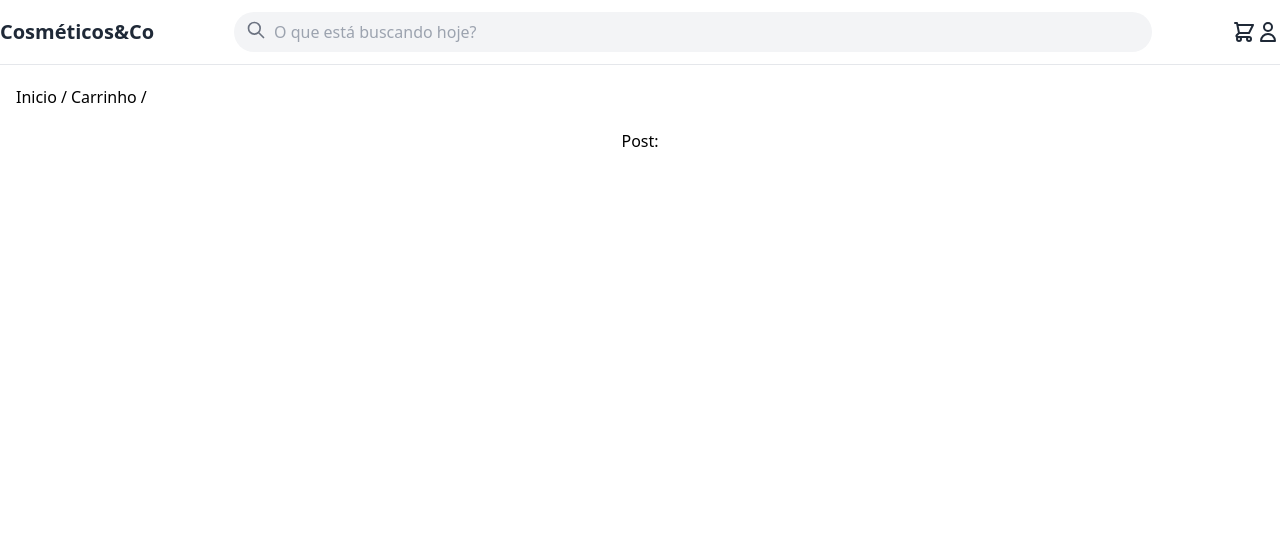
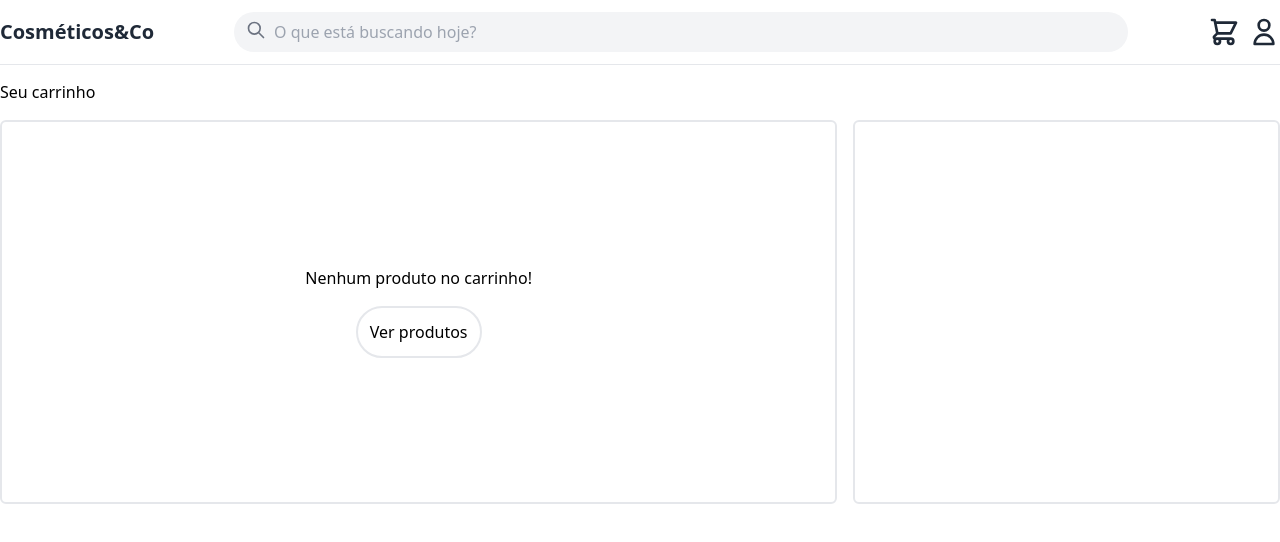
Before and after one commit to MarceloAzeved0/web-natura-ecommerce, a Next.js app: page /carrinho in a window 1280 px wide. Shown: the top 542 px of the page. Built offline with nearby package versions, Linux system fonts and the light colour scheme.

Commit message:
chore: init cart page

```diff
--- a/components/Breadcrumb/index.tsx
+++ b/components/Breadcrumb/index.tsx
@@ -12,7 +12,7 @@ const NextBreadcrumb = () => {
   return (
     <div className='container'>
       <ul className='flex w-full flex-row items-center p-4'>
-        <li>
+        <li className={`${pathNames.length === 0 ? 'text-orange-500' : ''}`}>
           <Link href={'/'}>Inicio</Link>
         </li>
         <span className='p-1'>/</span>
@@ -21,7 +21,9 @@ const NextBreadcrumb = () => {
           const itemLink = link[0].toUpperCase() + link.slice(1, link.length)
           return (
             <React.Fragment key={index}>
-              <li>
+              <li
+                className={`${pathNames.length === index + 1 ? 'text-orange-500' : ''}`}
+              >
                 <Link href={href}>{itemLink}</Link>
               </li>
               <span className='p-1'>/</span>
--- a/components/Card.tsx
+++ b/components/Card.tsx
@@ -4,9 +4,10 @@ import { IProduct } from '@/services/product/interfaces'
 
 interface CardProps {
   product: IProduct
+  action: () => void
 }
 
-const Card: React.FC<CardProps> = ({ product }) => {
+const Card: React.FC<CardProps> = ({ product, action }) => {
   const valueWithoutDiscount = product.price + (product.discount || 0)
   const percentDiscount = product.discount
     ? Math.round(product.price / product.discount)
@@ -49,7 +50,10 @@ const Card: React.FC<CardProps> = ({ product }) => {
           ''
         )}
       </div>
-      <button className='rounded-full border border-none bg-orange-500 px-6 py-3 text-white hover:opacity-30'>
+      <button
+        onClick={action}
+        className='rounded-full border border-none bg-orange-500 px-6 py-3 text-white hover:opacity-30'
+      >
         Adicionar
       </button>
     </article>
--- a/components/Header.tsx
+++ b/components/Header.tsx
@@ -5,13 +5,15 @@ import {
 } from '@heroicons/react/outline'
 import Link from 'next/link'
 import UserModal from './Modals/User'
-import { useState } from 'react'
+import { useContext, useState } from 'react'
+import { OrderContext } from '@/contexts/order'
 
 const Header = () => {
   const [openModal, setOpenModal] = useState<boolean>(false)
+  const { orderProducts, quantityProducts } = useContext(OrderContext)
 
   return (
-    <header className='flex w-full justify-center border-b'>
+    <header className='fixed top-0 flex w-full justify-center border-b bg-white'>
       <div className='container flex w-full items-center justify-between py-3'>
         <div className='hidden text-xl font-bold text-gray-800 sm:flex'>
           <b>Cosméticos&Co</b>
@@ -26,9 +28,19 @@ const Header = () => {
           <SearchIcon className='absolute left-3 top-2 h-5 w-5 text-gray-500' />
         </div>
 
-        <div className='flex items-center'>
-          <Link href='/carrinho' className='text-gray-800 hover:text-gray-600'>
-            <ShoppingCartIcon className='h-6 w-6' />
+        <div className='flex items-center justify-center'>
+          <Link
+            href='/carrinho'
+            className='mr-2 flex flex-col items-center justify-center text-gray-800 hover:text-gray-600'
+          >
+            {orderProducts.length ? (
+              <span className='z-10 -mb-1 -mr-4 h-6 w-6 rounded-xl border bg-orange-500 text-center font-bold text-white'>
+                {quantityProducts}
+              </span>
+            ) : (
+              ''
+            )}
+            <ShoppingCartIcon className='h-8 w-8' />
           </Link>
 
           <button
@@ -36,7 +48,7 @@ const Header = () => {
             onClick={() => setOpenModal(true)}
             className='text-gray-800 hover:text-gray-600'
           >
-            <UserIcon className='h-6 w-6' />
+            <UserIcon className='h-8 w-8' />
           </button>
 
           <UserModal open={openModal} setClosed={() => setOpenModal(false)} />
--- /dev/null
+++ b/components/Pages/Cart/ProductCart.tsx
@@ -0,0 +1,35 @@
+import { ProductContextProps } from '@/contexts/order'
+
+interface ProductCartProps {
+  product: ProductContextProps
+}
+
+const ProductCart: React.FC<ProductCartProps> = ({ product }) => {
+  return (
+    <article className='flex justify-between border-b-2 p-3'>
+      <img
+        className='w1/5 h-24 rounded-sm'
+        src={product.imageURL}
+        alt={product.name}
+      />
+      <div className='flex flex-1 flex-col justify-between'>
+        <p>{product.name}</p>
+        <p>
+          {product.price.toLocaleString('pt-br', {
+            style: 'currency',
+            currency: 'BRL',
+          })}
+        </p>
+      </div>
+
+      <div className='flex w-1/5 flex-col justify-between'>
+        <p>icon</p>
+        <p>
+          decrease <b>{product.quantity}</b> increase
+        </p>
+      </div>
+    </article>
+  )
+}
+
+export default ProductCart
--- a/contexts/order.tsx
+++ b/contexts/order.tsx
@@ -1,12 +1,23 @@
 import { IOrder } from '@/services/order/interfaces'
+import { IProduct } from '@/services/product/interfaces'
 import { createContext, useState } from 'react'
 
-export interface UserContextType {
+interface OrderProduct extends IProduct {
+  quantity: number
+}
+
+export interface OrderContextType {
+  orderProducts: OrderProduct[]
+  quantityProducts: number
+  addProduct: (data: IProduct) => void
+  removeProduct: (data: IProduct) => void
   order: IOrder
   setOrder: (data: IOrder) => void
 }
 
-const OrderContext = createContext<UserContextType>({} as UserContextType)
+export const OrderContext = createContext<OrderContextType>(
+  {} as OrderContextType,
+)
 
 interface OrderContextProps {
   children: React.ReactNode
@@ -14,9 +25,49 @@ interface OrderContextProps {
 
 const Order: React.FC<OrderContextProps> = ({ children }) => {
   const [order, setOrder] = useState<IOrder>({} as IOrder)
+  const [quantityProducts, setQuantityProducts] = useState(0)
+  const [orderProducts, setOrderProducts] = useState<OrderProduct[]>([])
+
+  const addProduct = (product: IProduct) => {
+    setQuantityProducts(quantityProducts + 1)
+
+    const index = orderProducts.findIndex((orderP) => orderP.id === product.id)
+
+    if (index === -1) {
+      setOrderProducts((oldItems) => [...oldItems, { ...product, quantity: 1 }])
+      return
+    }
+
+    const newOrderProducts = orderProducts
+    const newQuantity = orderProducts[index].quantity + 1
+
+    newOrderProducts.splice(index, 1, {
+      ...orderProducts[index],
+      quantity: newQuantity,
+    })
+
+    setOrderProducts(newOrderProducts)
+  }
+
+  const removeProduct = (product: IProduct) => {
+    const filterProducts = orderProducts.filter(
+      (filterProduct) => filterProduct.id !== product.id,
+    )
+
+    setOrderProducts(filterProducts)
+  }
 
   return (
-    <OrderContext.Provider value={{ order, setOrder }}>
+    <OrderContext.Provider
+      value={{
+        order,
+        setOrder,
+        orderProducts,
+        quantityProducts,
+        addProduct,
+        removeProduct,
+      }}
+    >
       {children}
     </OrderContext.Provider>
   )
--- /dev/null
+++ b/contexts/product.tsx
@@ -0,0 +1,40 @@
+import { IProduct } from '@/services/product/interfaces'
+import { createContext, useState } from 'react'
+
+export interface ProductContextType {
+  products: IProduct[]
+  addProduct: (data: IProduct) => void
+  removeProduct: (data: IProduct) => void
+}
+
+export const ProductContext = createContext<ProductContextType>(
+  {} as ProductContextType,
+)
+
+export interface ProductContextProps {
+  children: React.ReactNode
+}
+
+const Product: React.FC<ProductContextProps> = ({ children }) => {
+  const [products, setProducts] = useState<IProduct[]>([])
+
+  const addProduct = (product: IProduct) => {
+    setProducts([...products, product])
+  }
+
+  const removeProduct = (product: IProduct) => {
+    const filterProducts = products.filter(
+      (filterProduct) => filterProduct.id !== product.id,
+    )
+
+    setProducts(filterProducts)
+  }
+
+  return (
+    <ProductContext.Provider value={{ products, addProduct, removeProduct }}>
+      {children}
+    </ProductContext.Provider>
+  )
+}
+
+export default Product
--- a/layout/index.tsx
+++ b/layout/index.tsx
@@ -1,4 +1,3 @@
-import Breadcrumb from '@/components/Breadcrumb'
 import type { Metadata } from 'next'
 import Header from '@/components/Header'
 
@@ -15,7 +14,6 @@ export default function RootLayout({
   return (
     <div className='flex flex-col items-center'>
       <Header />
-      <Breadcrumb />
       {children}
     </div>
   )
--- a/pages/_app.tsx
+++ b/pages/_app.tsx
@@ -3,9 +3,11 @@ import type { AppProps } from 'next/app'
 import Layout from '../layout'
 import UserContext from '@/contexts/user'
 import OrderContext from '@/contexts/order'
+import ProductContext from '@/contexts/product'
 
 export default function App({ Component, pageProps }: AppProps) {
   return (
+    <ProductContext>
       <OrderContext>
         <UserContext>
           <Layout>
@@ -13,5 +15,6 @@ export default function App({ Component, pageProps }: AppProps) {
           </Layout>
         </UserContext>
       </OrderContext>
+    </ProductContext>
   )
 }
--- a/pages/carrinho/index.tsx
+++ b/pages/carrinho/index.tsx
@@ -1,6 +1,36 @@
-import { useRouter } from 'next/router'
+import { OrderContext } from '@/contexts/order'
+import Link from 'next/link'
+import { useContext } from 'react'
+import ProductCart from '@/components/Pages/Cart/ProductCart'
 
-export default function Cart() {
-  const router = useRouter()
-  return <p>Post: {router.query.id}</p>
+const Cart: React.FC = () => {
+  const { orderProducts } = useContext(OrderContext)
+
+  return (
+    <main className='w-100 container mt-16 flex flex-col'>
+      <h1 className='my-4'>Seu carrinho</h1>
+      <section className='w-100 flex min-h-96 gap-4'>
+        <div className='flex w-2/3 flex-1 flex-col justify-center rounded-md border-2'>
+          {orderProducts.length === 0 ? (
+            <div className='flex w-full flex-col items-center gap-4'>
+              <p>Nenhum produto no carrinho!</p>
+              <Link
+                href='/'
+                className='rounded-full border-2 bg-white px-3 py-3 hover:bg-slate-100'
+              >
+                Ver produtos
+              </Link>
+            </div>
+          ) : (
+            orderProducts.map((product) => (
+              <ProductCart key={product.id} product={product} />
+            ))
+          )}
+        </div>
+        <div className='flex w-1/3 flex-col rounded-md border-2'></div>
+      </section>
+    </main>
+  )
 }
+
+export default Cart
--- a/pages/index.tsx
+++ b/pages/index.tsx
@@ -1,5 +1,6 @@
-import Banner from '@/components/Home/Banner'
-import ProductsSection from '@/components/Home/ProductsSection'
+import Breadcrumb from '@/components/Breadcrumb'
+import Banner from '@/components/Pages/Home/Banner'
+import ProductsSection from '@/components/Pages/Home/ProductsSection'
 
 import { getProducts } from '@/services/product'
 import { IProduct } from '@/services/product/interfaces'
@@ -31,7 +32,9 @@ export default function Home() {
   }, [offset])
 
   return (
-    <main className='flex w-full flex-col items-center'>
+    <main className='mt-16 flex w-full flex-col items-center'>
+      <Breadcrumb />
+
       <Banner />
       <ProductsSection
         products={products}
```
Also changed, not shown: components/Pages/Home/ProductsSection.tsx (renamed from components/Home/ProductsSection.tsx, +9 -1 lines), components/Pages/Home/Banner.tsx (renamed from components/Home/Banner.tsx). Lines whose indentation alone changed are shown as unchanged.
